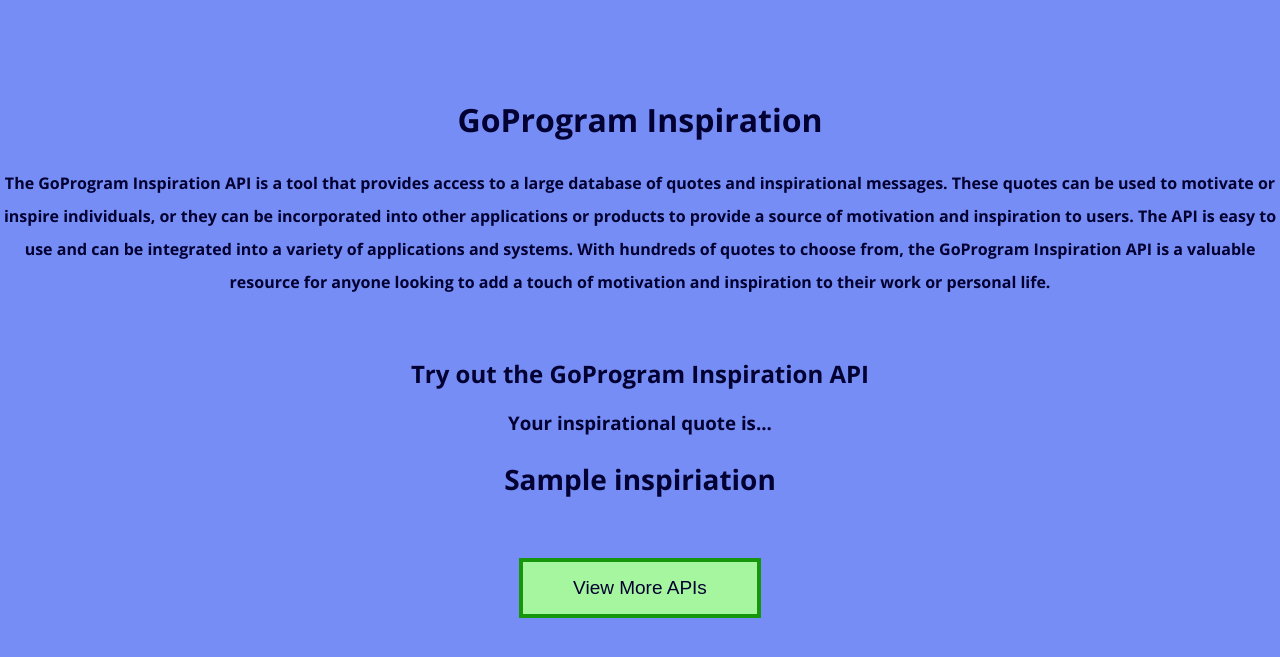
After one commit to Dorcupi/aapic, a Flask app: template templates/goprograminspiration.html in a window 1280 px wide. The commit adds this page. Shown: the top 657 px of the page. Run offline with Flask 2, Linux system fonts and the light colour scheme; the template is opened without the code that fills it: most values are stand-ins (such as "Sample title", 1, 10 or a date in 2020); parts of the project's set-up code (start-up, migrations or seed data) failed here and were passed over.

Commit message:
Fixes and GoProgram Inspiration Quotes

```diff
--- a/static/css/styles.css
+++ b/static/css/styles.css
@@ -3,6 +3,8 @@ body {
   font-family: "Open Sans", "Helvetica Neue", Helvetica, Arial, sans-serif;
   color: #020131;
   background-color: #768df5;
+  margin: 0;
+  padding: 0;
 }
 
 /* headings, other
@@ -390,3 +392,9 @@ button {
 .objectcenter {
   text-align: center;
 }
+.footer {
+  background-color: #020131;
+  color:rgb(59, 188, 228);
+  width: 100%;
+  position: absolute;
+}
--- /dev/null
+++ b/templates/goprograminspiration.html
@@ -0,0 +1,33 @@
+<!DOCTYPE html>
+<html lang="en">
+  <head>
+    <meta charset="UTF-8">
+    <meta name="viewport" content="width=device-width, initial-scale=1.0">
+    <meta http-equiv="X-UA-Compatible" content="ie=edge">
+    <link rel="stylesheet" href="{{ url_for('static', filename='css/styles.css') }}">
+    <title>GoProgram Inspiration API - AAAPIC</title>
+  </head>
+  <body>
+    <main>
+        <h1 style="text-align:center"><strong>GoProgram Inspiration</strong></h1>
+
+        <h2 style="text-align:center"><span style="font-size:16px">The GoProgram Inspiration API is a tool that provides access to a large database of quotes and inspirational messages. These quotes can be used to motivate or inspire individuals, or they can be incorporated into other applications or products to provide a source of motivation and inspiration to users. The API is easy to use and can be integrated into a variety of applications and systems. With hundreds of quotes to choose from, the GoProgram Inspiration API is a valuable resource for anyone looking to add a touch of motivation and inspiration to their work or personal life.</span></h2>
+
+        <p style="text-align:center">&nbsp;</p>
+
+        <h2 style="text-align:center">Try out the GoProgram Inspiration API</h2>
+
+        <h3 style="text-align:center">Your inspirational quote is...</h3>
+
+        <h1 style="text-align:center"><span style="font-size:28px"><strong>{{ inspiriation }}</strong></span></h1>
+
+        <p>&nbsp;</p>
+
+        <div class="objectcenter">
+          <a href="/">
+            <button type="button" name="viewAPIs">View More APIs</button>
+          </a>
+          </div>
+    </main>
+  </body>
+</html>
--- a/views.py
+++ b/views.py
@@ -24,3 +24,9 @@ def adviceslip():
   items = get_stuff()
   quote = items[0]
   return render_template("adviceslip.html", quote=quote)
+
+@views.route("/goprogram/inspiration")
+def goprograminspiration():
+  items = get_stuff()
+  inspiriation = items[1]
+  return render_template("goprograminspiration.html", inspiriation=inspiriation)
```
Also changed, not shown: templates/index.html (+11 -0 lines).
